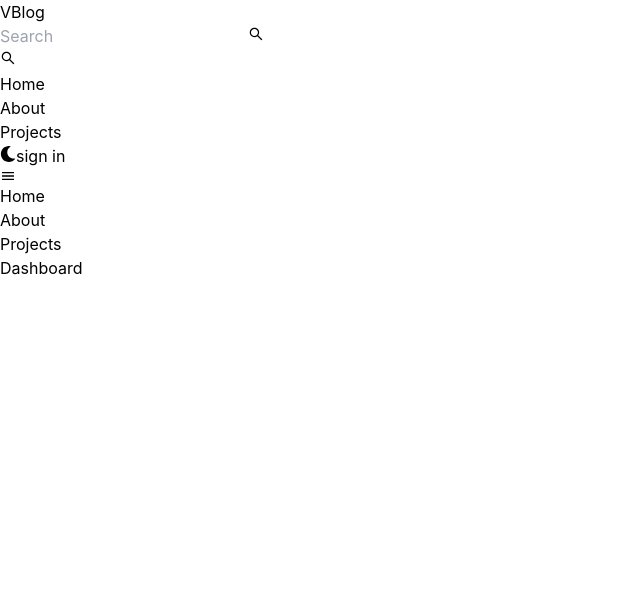
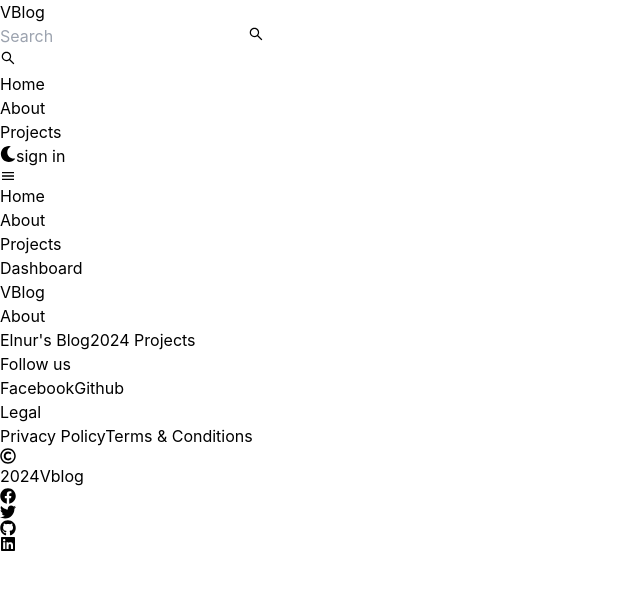
Before and after one commit to elnur-elnur/vite-blog, a React (Vite) app in the folder client/: page /dashboard in a window 1280 px wide. Shown: the top 590 px of the page, without its empty margins (0-640 px from the left). Built offline with nearby package versions, Linux system fonts and the light colour scheme.

Commit message:
created header / created folder Layout

```diff
--- a/client/src/App.jsx
+++ b/client/src/App.jsx
@@ -7,7 +7,8 @@ import SignIn from "./pages/SignIn";
 import Projects from "./pages/Projects";
 import Dashboard from "./pages/Dashboard";
 
-import TheHeader from "./components/header/TheHeader";
+import TheHeader from "./components/layout/header/TheHeader";
+import Footer from "./components/layout/footer/Footer";
 
 export default function App() {
   return (
@@ -22,6 +23,8 @@ export default function App() {
         <Route path="/projects" element={<Projects />} />
         <Route path="/dashboard" element={<Dashboard />} />
       </Routes>
+
+      <Footer />
     </BrowserRouter>
   );
 }
--- /dev/null
+++ b/client/src/components/layout/footer/Footer.jsx
@@ -0,0 +1,75 @@
+import React from "react";
+import { Link } from "react-router-dom";
+import { FaRegCopyright } from "react-icons/fa";
+import { FaFacebook } from "react-icons/fa";
+import { FaTwitter } from "react-icons/fa";
+import { FaGithub } from "react-icons/fa";
+import { FaLinkedin } from "react-icons/fa";
+
+export default function Footer() {
+  return (
+    <div className="border-t-4 border-teal-500 rounded-t p-4">
+      <div>
+        <Link
+          to="/"
+          className="self-center text-sm sm:text-xl font-semibold dark:text-white"
+        >
+          <span className="px-2 py-1 bg-gradient-to-r from-indigo-500 to-pink-500 rounded text-white">
+            V
+          </span>
+          Blog
+        </Link>
+      </div>
+      <div className="grid grid-cols-2 gap-3 sm:mt-5 sm:grid-cols-3 sm:gap-6">
+        <div>
+          <h2 className="font-semibold text-gray-700 mt-4 uppercase text-sm">
+            About
+          </h2>
+          <div className="flex flex-col mt-4 text-gray-500 text-xs gap-2">
+            <Link to="/">Elnur's Blog</Link>
+            <Link to="/">2024 Projects</Link>
+          </div>
+        </div>
+        <div>
+          <h2 className="font-semibold text-gray-700 mt-4 uppercase text-sm">
+            Follow us
+          </h2>
+          <div className="flex flex-col mt-4 text-gray-500 text-xs gap-2">
+            <Link to="/">Facebook</Link>
+            <Link to="/">Github</Link>
+          </div>
+        </div>
+        <div>
+          <h2 className="font-semibold text-gray-700 mt-4 uppercase text-sm">
+            Legal
+          </h2>
+          <div className="flex flex-col mt-4 text-gray-500 text-xs gap-2">
+            <Link to="/">Privacy Policy</Link>
+            <Link to="/">Terms & Conditions</Link>
+          </div>
+        </div>
+      </div>
+      <div className="sm:flex sm:items-center sm:justify-between border-t border-gray-200 mt-4 pt-4">
+        <div className="flex items-center gap-2 text-gray-400 text-sm">
+          <FaRegCopyright />
+          <span>{new Date().getFullYear()}</span>
+          <span>Vblog</span>
+        </div>
+        <div className="flex items-center gap-3 sm:justify-center mt-3 sm:mt-0 text-gray-500">
+          <Link to="/">
+            <FaFacebook />
+          </Link>
+          <Link to="/">
+            <FaTwitter />
+          </Link>
+          <Link to="/">
+            <FaGithub />
+          </Link>
+          <Link to="/">
+            <FaLinkedin />
+          </Link>
+        </div>
+      </div>
+    </div>
+  );
+}
--- a/client/src/components/header/TheHeader.jsx
+++ b/client/src/components/layout/header/TheHeader.jsx
@@ -2,9 +2,9 @@ import React, { useState } from "react";
 import { Link } from "react-router-dom";
 import { AiOutlineSearch } from "react-icons/ai";
 import { FaMoon } from "react-icons/fa";
-import Button from "../ui/Button";
 import { IoMdMenu } from "react-icons/io";
-import Input from "../ui/Input";
+import Input from "../../ui/Input";
+import Button from "../../ui/Button";
 
 export default function TheHeader() {
   const [isCollapse, setIsCollapse] = useState(false);
```
